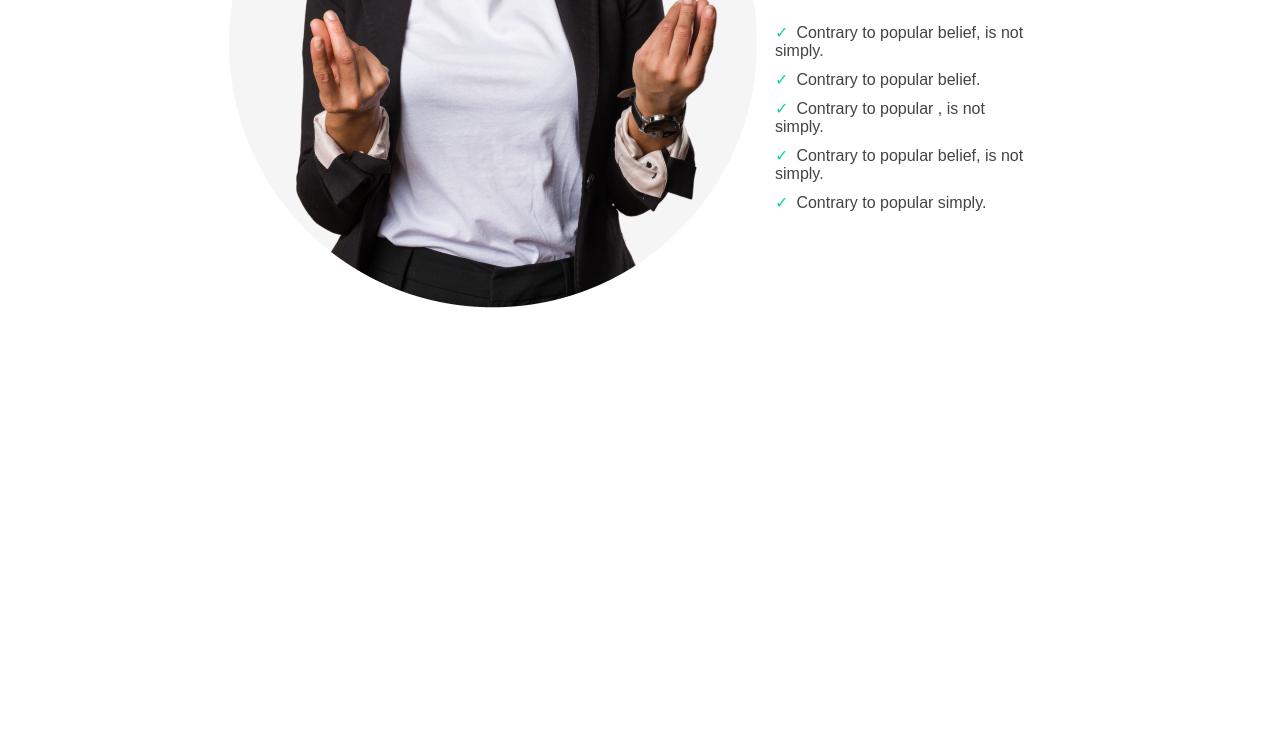
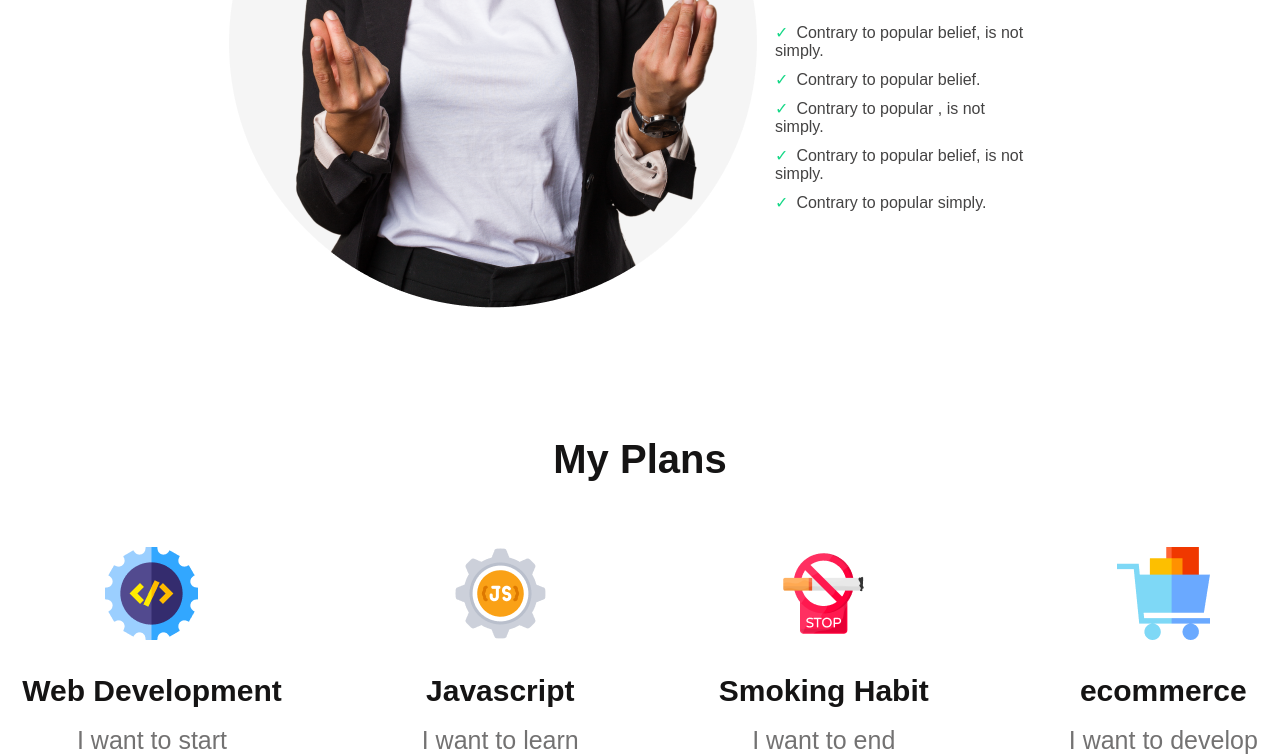
Before and after one commit to majedrahani/new-year-plan, a plain HTML site: page index.html in a window 1280 px wide. Shown: the part 1355-2110 px from the top of the page. Before the commit the page ends 1667 px from the top, so only its background shows below. Drawn offline with Linux system fonts and the light colour scheme.

Commit message:
plan section added

```diff
--- a/index.html
+++ b/index.html
@@ -38,6 +38,33 @@
             </div>
          </div>
     </SECtion>
+     <!-- plan section -->
+     <section>
+        <h2 class="plan-title"> My Plans</h2>
+        <div class="plan-container">
+            <div class="plans">
+                <img src="images/icons/web.png" alt="">
+                <h3 class="plan-name">Web Development</h3>
+                <h5 class="plan-commitment">I want to start</h5>
+            </div>
+            <div class="plans">
+                <img src="images/icons/js.png" alt="">
+                <h3 class="plan-name">Javascript</h3>
+                <h5 class="plan-commitment">I want to learn</h5>
+            </div>
+            <div class="plans">
+                <img src="images/icons/smoke.png" alt="">
+                <h3 class="plan-name">Smoking Habit</h3>
+                <h5 class="plan-commitment">I want to end</h5>
+            </div>
+            <div class="plans">
+                <img src="images/icons/ecom.png" alt="">
+                <h3 class="plan-name">ecommerce</h3>
+                <h5 class="plan-commitment">I want to develop</h5>
+            </div>
+        </div>
+
+     </section>
    </main>
 
 </body>
--- a/styles/new-plan.css
+++ b/styles/new-plan.css
@@ -109,3 +109,40 @@ ul li:before {
     padding-right: 8px;
 
 }
+
+/* plan section style */
+
+.plan-title {
+    text-align: center;
+    font-weight: 700;
+    font-size: 40px;
+    color: #151414;
+    padding-top: 130px;
+
+}
+
+.plan-container {
+    display: flex;
+    justify-content: center;
+    align-items: center;
+    margin-top: 65px;
+    gap: 140px;
+}
+
+.plans {
+    text-align: center;
+}
+
+.plan-name {
+    padding-top: 30px;
+    font-weight: 700;
+    font-size: 30px;
+    color: #151414;
+}
+
+.plan-commitment {
+    font-weight: 500;
+    font-size: 25px;
+    color: #737272;
+    padding-top: 18px;
+}
```
